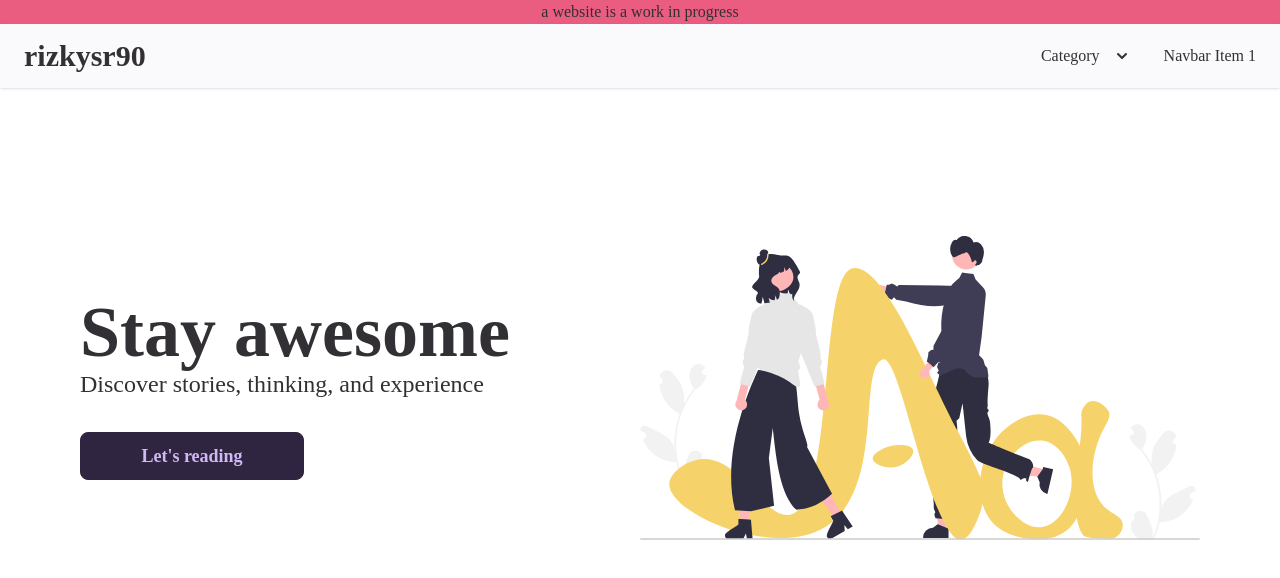
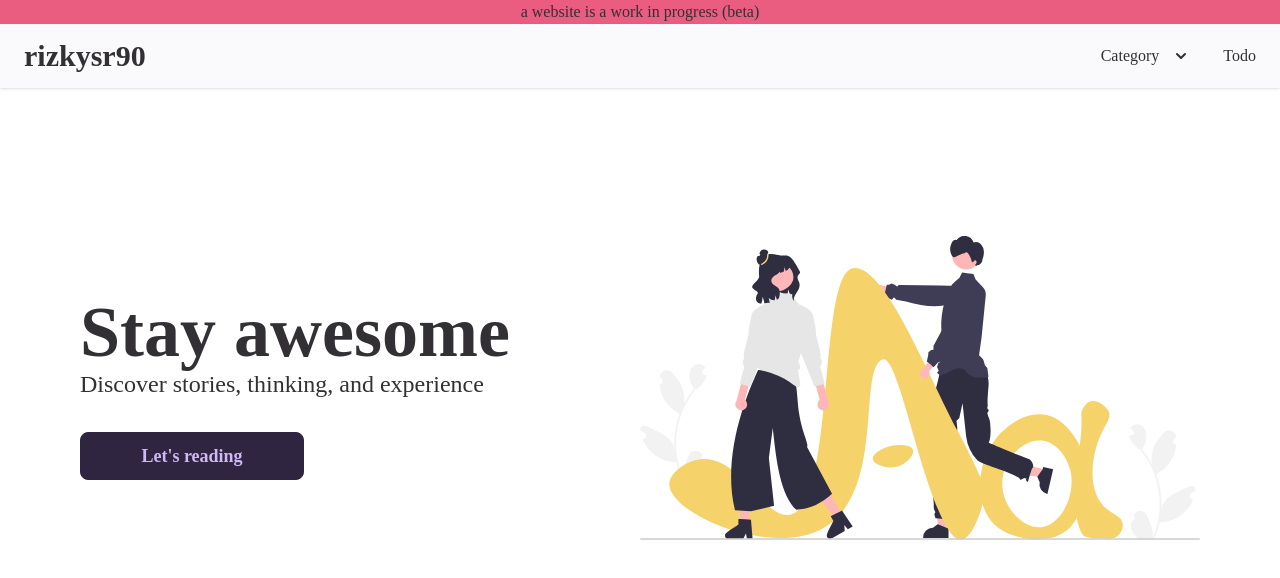
Before and after one commit to rizkysr90/mindblowing_app_nextjs, a Next.js app: page / in a window 1280 px wide. Shown: the top 578 px of the page. Built offline with nearby package versions, Linux system fonts and the light colour scheme; no server answers.

Commit message:
update: new article

```diff
--- a/src/components/Card.jsx
+++ b/src/components/Card.jsx
@@ -71,7 +71,7 @@ export default function Card({article}) {
                                     {
                                         category?.map(data => {
                                             return (
-                                            <div className="bg-accent py-1 px-2 text-sm rounded-md"
+                                            <div className="bg-accent py-1 px-2 text-sm mr-1 rounded-md"
                                             key={data.id}><span className="opacity-70">
                                                 {capitalizeFirstLetter(data.attributes?.name)}
                                                 </span>
--- a/src/components/Navbar.jsx
+++ b/src/components/Navbar.jsx
@@ -6,7 +6,7 @@ export default function Navbar({children}) {
     return (
         <>
              <div className='bg-error text-center'>
-                a website is a work in progress
+                {`a website is a work in progress (beta)`}
              </div>
              {/* Navbar */}
              <div className="w-full navbar bg-base-100 shadow justify-center">
@@ -36,7 +36,7 @@ export default function Navbar({children}) {
                                 <li><a>Submenu 2</a></li>
                             </ul>
                         </li>
-                        <li><a>Navbar Item 1</a></li>
+                        <li><a>Todo</a></li>
 
                     </ul>
                 </div>
```
